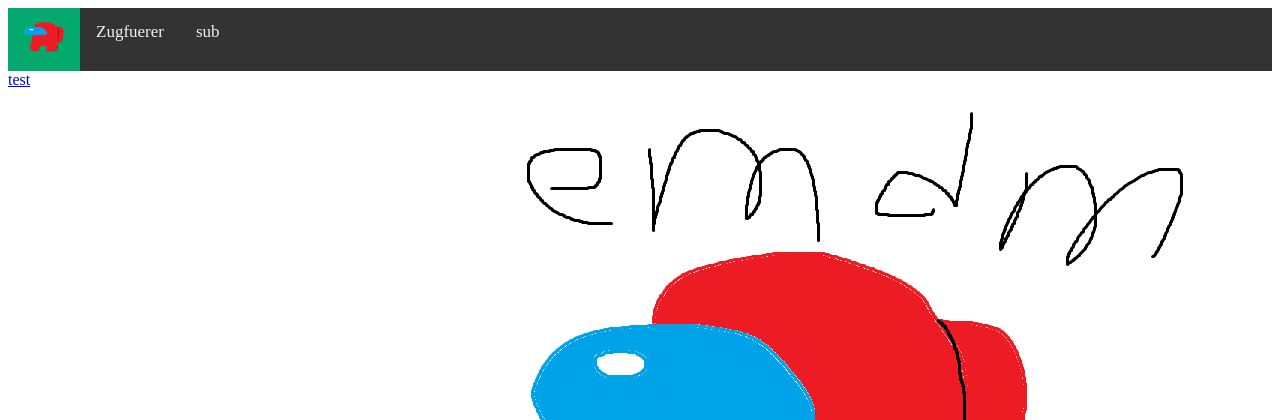
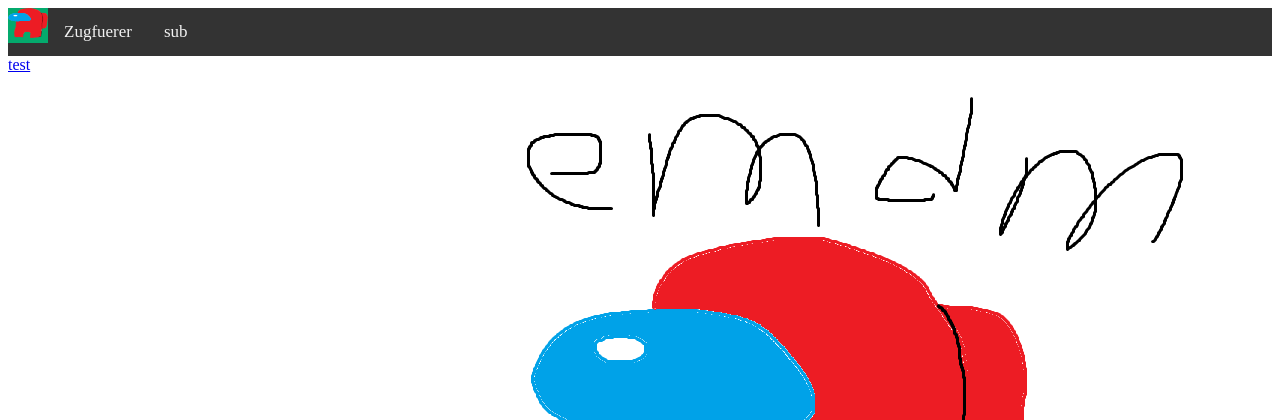
Before and after one commit to Newt4217/mogusballs, a PHP site: page / in a window 1280 px wide; the page is wider, and only the part inside the window is pictured. Shown: the top 420 px of that part. Run offline with PHP 8.4, Linux system fonts and the light colour scheme.

Commit message:
Update style.css

```diff
--- a/style.css
+++ b/style.css
@@ -24,5 +24,5 @@
 .topnav a.active {
   background-color: #04AA6D;
   color: white;
-  padding: none;
+  padding: 0px 0px;
 }
```
